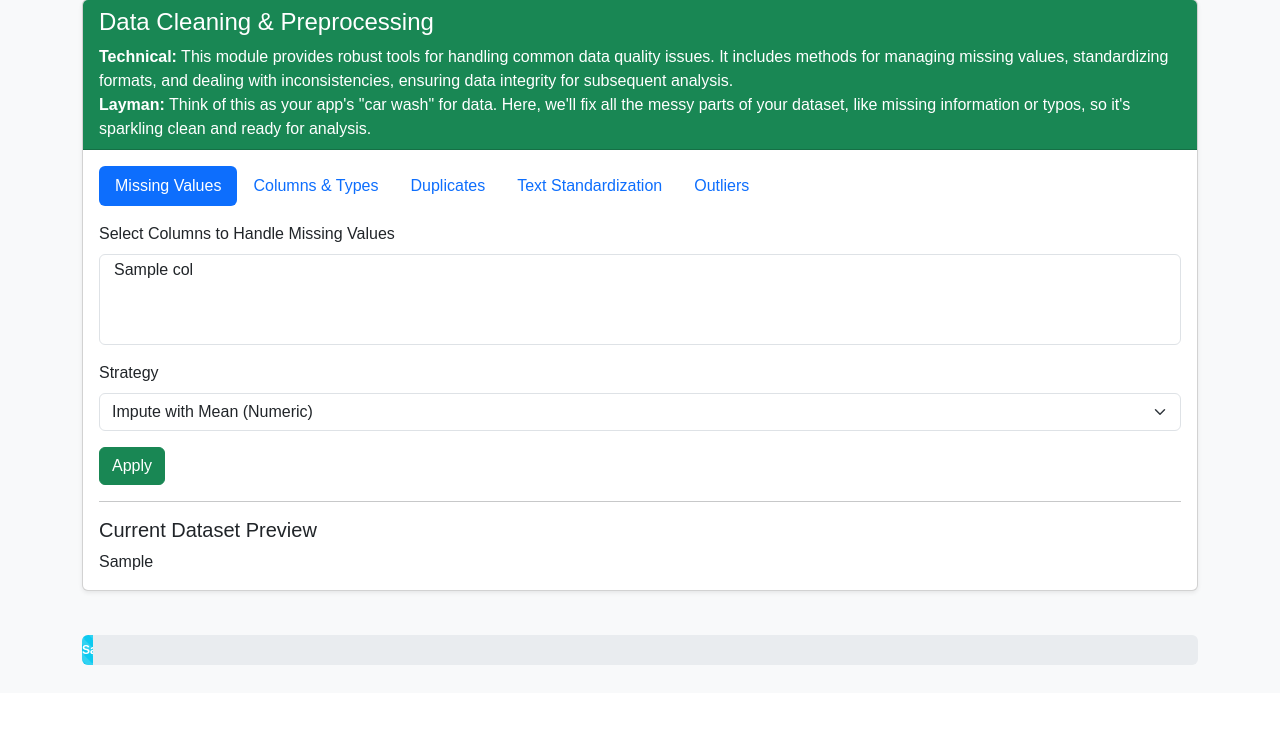
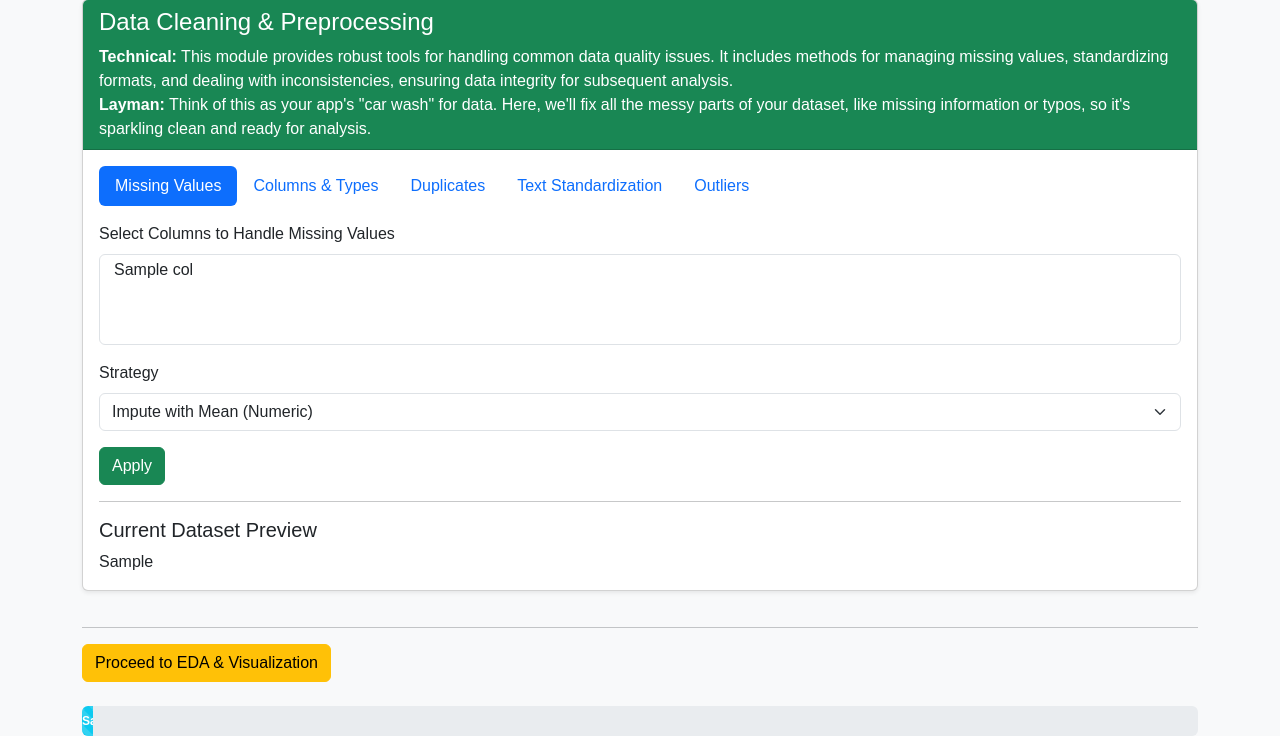
Before and after one commit to laxjovial/data_sci_webapp, a Flask app: template templates/data_cleaning.html in a window 1280 px wide. Shown: the part 107-843 px from the top of the page. Before the commit the page ends 772 px from the top, so only its background shows below. Run offline with Flask 3, Linux system fonts and the light colour scheme; the template is opened without the code that fills it: most values are stand-ins (such as "Sample title", 1, 10 or a date in 2020).

Commit message:
Update data_cleaning.html

```diff
--- a/templates/data_cleaning.html
+++ b/templates/data_cleaning.html
@@ -166,4 +166,6 @@
         </div>
     </div>
 </div>
+<hr>
+<a href="{{ url_for('data_eda') }}" class="btn btn-warning">Proceed to EDA & Visualization</a>
 {% endblock %}
```
